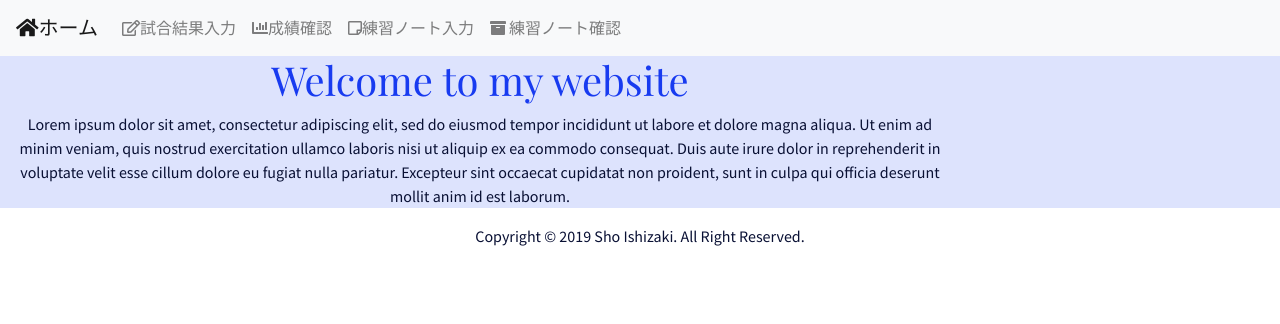
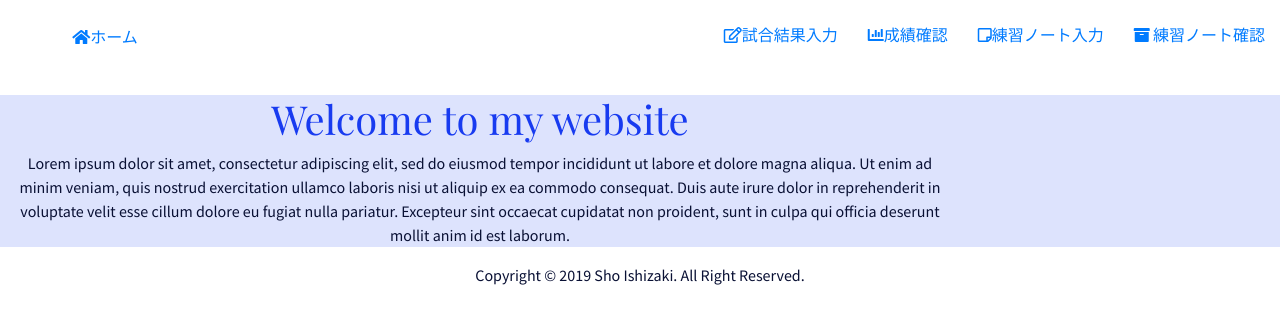
Before and after one commit to shoishizaki/baseball_game_and_practice_notes_web_app, a Django app: page / in a window 1280 px wide. Shown: the top 324 px of the page. Run offline with Django 3.2, Linux system fonts and the light colour scheme; some libraries are stand-ins or nearby versions.

Commit message:
change html_header

```diff
--- a/static/css/baseball_game_and_practice_notes/style.css
+++ b/static/css/baseball_game_and_practice_notes/style.css
@@ -21,12 +21,39 @@ body {
     text-align: center;
     font-family: 'Source Sans Pro';
     color: #091034;
-
 }
 
 h1, h2, h3, h4, h5, h6 {
     font-family: 'Playfair Display';
     color: #183BF0;
+}
+
+/* header */
+.header-section{
+    height: 70px;
+    width: 100%;
+    display: flex;
+    justify-content: space-between;
+    margin-bottom: 25px;
+}
+
+.logo-container{
+    height: 100%;
+    width: 210px;
+    padding: 25px;
+}
+
+.options{
+    width: 50%;
+    height: 100%;
+    display: flex;
+    align-items: center;
+    justify-content: flex-end;
+}
+
+.option{
+    padding: 10px 15px;
+    cursor: pointer;
 }
 
 .main-section{
--- a/templates/base.html
+++ b/templates/base.html
@@ -22,28 +22,47 @@
   </head>
   <body>
     <section class="navbar-section">
-      <nav class="navbar navbar-expand-lg navbar-light bg-light">
-        <a class="navbar-brand" href="#"><i class="fas fa-home"></i>ホーム</a>
-        <button class="navbar-toggler" type="button" data-toggle="collapse" data-target="#navbarNav" aria-controls="navbarNav" aria-expanded="false" aria-label="Toggle navigation">
-          <span class="navbar-toggler-icon"></span>
-          </button>
-        <div class="collapse navbar-collapse" id="navbarNav">
-          <ul class="navbar-nav">
-            <li class="nav-item">
-              <a class="nav-link" href="#"><i class="far fa-edit"></i>試合結果入力</a>
-            </li>
-            <li class="nav-item">
-              <a class="nav-link" href="#"><i class="fas fa-chart-bar"></i>成績確認</a>
-            </li>
-            <li class="nav-item">
-              <a class="nav-link" href="#"><i class="far fa-sticky-note"></i>練習ノート入力</a>
-            </li>
-            <li class="nav-item">
-              <a class="nav-link" href="#"><i class="fas fa-archive"></i> 練習ノート確認</a>
-            </li>
-          </ul>
+{#      <nav class="navbar navbar-expand-lg navbar-light bg-light">#}
+{#        <a class="navbar-brand" href="#"><i class="fas fa-home"></i>ホーム</a>#}
+{#        <button class="navbar-toggler" type="button" data-toggle="collapse" data-target="#navbarNav" aria-controls="navbarNav" aria-expanded="false" aria-label="Toggle navigation">#}
+{#          <span class="navbar-toggler-icon"></span>#}
+{#          </button>#}
+{#        <div class="collapse navbar-collapse" id="navbarNav">#}
+{#          <ul class="navbar-nav">#}
+{#            <li class="nav-item">#}
+{#              <a class="nav-link" href="#"><i class="far fa-edit"></i>試合結果入力</a>#}
+{#            </li>#}
+{#            <li class="nav-item">#}
+{#              <a class="nav-link" href="#"><i class="fas fa-chart-bar"></i>成績確認</a>#}
+{#            </li>#}
+{#            <li class="nav-item">#}
+{#              <a class="nav-link" href="#"><i class="far fa-sticky-note"></i>練習ノート入力</a>#}
+{#            </li>#}
+{#            <li class="nav-item">#}
+{#              <a class="nav-link" href="#"><i class="fas fa-archive"></i> 練習ノート確認</a>#}
+{#            </li>#}
+{#          </ul>#}
+{#        </div>#}
+{#      </nav>#}
+      <div class="header-section">
+        <div class="logo-container">
+          <a href="#"><i class="fas fa-home"></i>ホーム</a>
         </div>
-      </nav>
+        <div class="options">
+          <div class="option">
+            <a href="#"><i class="far fa-edit"></i>試合結果入力</a>
+          </div>
+          <div class="option">
+            <a href="#"><i class="fas fa-chart-bar"></i>成績確認</a>
+          </div>
+          <div class="option">
+            <a href="#"><i class="far fa-sticky-note"></i>練習ノート入力</a>
+          </div>
+          <div class="option">
+            <a href="#"><i class="fas fa-archive"></i> 練習ノート確認</a>
+          </div>
+        </div>
+      </div>
     </section>
 
     {% block content %}{% endblock %}
```
